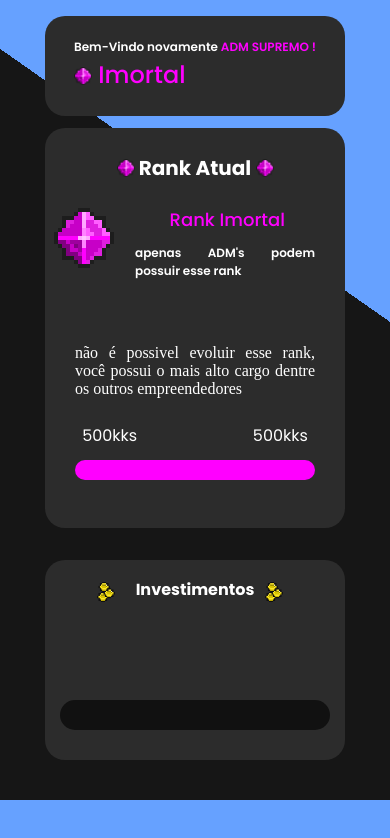
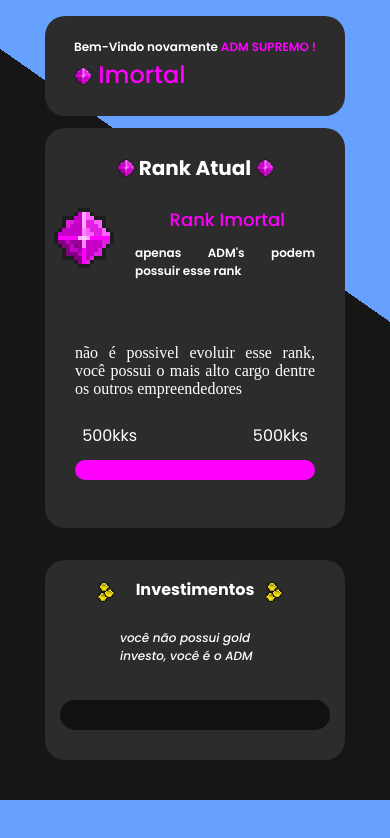
Before and after one commit to Bissolis/SiteYTTWBank, a plain HTML site: page adminPage.html in a window 390 px wide. Drawn offline with Linux system fonts and the light colour scheme.

Commit message:
newpageadmin

```diff
--- a/adminPage.html
+++ b/adminPage.html
@@ -325,7 +325,7 @@
     font-family: "poppins", sans-serif;
     font-weight: 500;
     position: absolute;
-    transform: translate(-50%, -2000%);
+    transform: translate(-50%, -120%);
   }
   .icon-gold{
     position: absolute;
```
